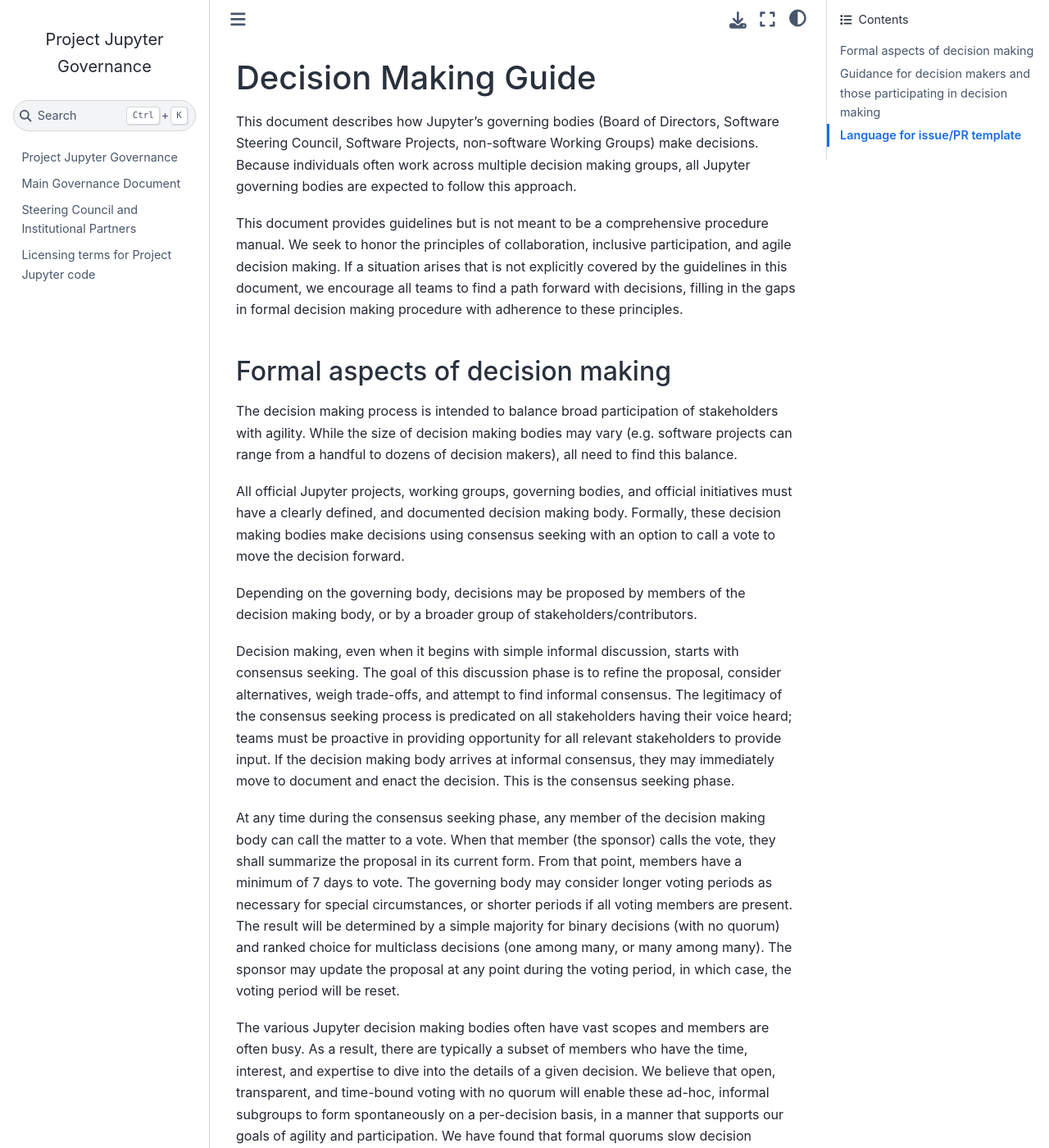
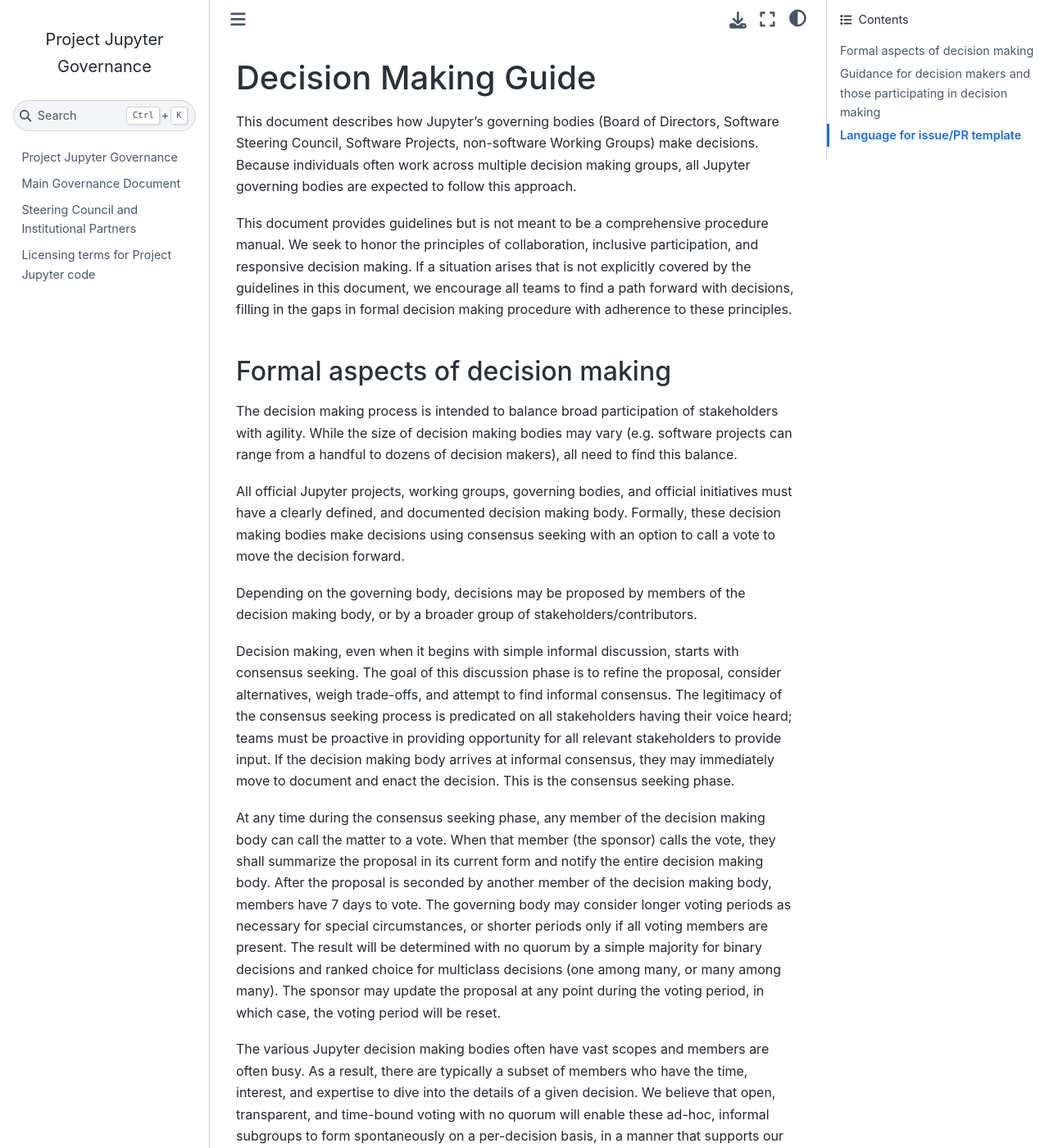
Before and after one commit to jupyter/governance, a Jupyter Book: the page built from decision_making.md, in a window 1280 px wide and 1400 px high. Shown: the whole window at 82% size. Built offline with Jupyter Book 1.0.4 settings and Sphinx 7.4.7 and the Sphinx Book theme 1.1.4, drawn with Linux system fonts in a browser that asks for light colours; pages that are not in the unit, such as notebooks, are missing from menus; some of the changed text lies outside the part shown.

Commit message:
Address review comments

```diff
--- a/decision_making.md
+++ b/decision_making.md
@@ -2,7 +2,7 @@
 
 This document describes how Jupyter’s governing bodies (Board of Directors, Software Steering Council, Software Projects, non-software Working Groups) make decisions. Because individuals often work across multiple decision making groups, all Jupyter governing bodies are expected to follow this approach.
 
-This document provides guidelines but is not meant to be a comprehensive procedure manual. We seek to honor the principles of collaboration, inclusive participation, and agile decision making. If a situation arises that is not explicitly covered by the guidelines in this document, we encourage all teams to find a path forward with decisions, filling in the gaps in formal decision making procedure with adherence to these principles.
+This document provides guidelines but is not meant to be a comprehensive procedure manual. We seek to honor the principles of collaboration, inclusive participation, and responsive decision making. If a situation arises that is not explicitly covered by the guidelines in this document, we encourage all teams to find a path forward with decisions, filling in the gaps in formal decision making procedure with adherence to these principles.
 
 ## Formal aspects of decision making
 
@@ -14,9 +14,9 @@
 
 Decision making, even when it begins with simple informal discussion, starts with consensus seeking. The goal of this discussion phase is to refine the proposal, consider alternatives, weigh trade-offs, and attempt to find informal consensus. The legitimacy of the consensus seeking process is predicated on all stakeholders having their voice heard; teams must be proactive in providing opportunity for all relevant stakeholders to provide input. If the decision making body arrives at informal consensus, they may immediately move to document and enact the decision. This is the consensus seeking phase.
 
-At any time during the consensus seeking phase, any member of the decision making body can call the matter to a vote. When that member (the sponsor) calls the vote, they shall summarize the proposal in its current form. From that point, members have a minimum of 7 days to vote. The governing body may consider longer voting periods as necessary for special circumstances, or shorter periods if all voting members are present. The result will be determined by a simple majority for binary decisions (with no quorum) and ranked choice for multiclass decisions (one among many, or many among many). The sponsor may update the proposal at any point during the voting period, in which case, the voting period will be reset.
+At any time during the consensus seeking phase, any member of the decision making body can call the matter to a vote. When that member (the sponsor) calls the vote, they shall summarize the proposal in its current form and notify the entire decision making body. After the proposal is seconded by another member of the decision making body, members have 7 days to vote. The governing body may consider longer voting periods as necessary for special circumstances, or shorter periods only if all voting members are present. The result will be determined with no quorum by a simple majority for binary decisions and ranked choice for multiclass decisions (one among many, or many among many). The sponsor may update the proposal at any point during the voting period, in which case, the voting period will be reset.
 
-The various Jupyter decision making bodies often have vast scopes and members are often busy. As a result, there are typically a subset of members who have the time, interest, and expertise to dive into the details of a given decision. We believe that open, transparent, and time-bound voting with no quorum will enable these ad-hoc, informal subgroups to form spontaneously on a per-decision basis, in a manner that supports our goals of agility and participation. We have found that formal quorums slow decision making substantially, and don’t actually guarantee true participation.
+The various Jupyter decision making bodies often have vast scopes and members are often busy. As a result, there are typically a subset of members who have the time, interest, and expertise to dive into the details of a given decision. We believe that open, transparent, and time-bound voting with no quorum will enable these ad-hoc, informal subgroups to form spontaneously on a per-decision basis, in a manner that supports our goals of responsiveness and engagement.
 
 Once a decision has been made during the consensus seeking phase, or by a vote, the decision making body will record the decision in an appropriate location that is as open as possible given the decision and work of the particular body.
 
@@ -25,14 +25,15 @@
 - We encourage teams to always seek to balance the core guiding principles of this process as stated above: balancing agile decision making with an open and collaborative culture of participation from all relevant stakeholders.
 - During the consensus seeking phase, don’t interpret a lack of participation, discussion, or feedback as consensus or the lack thereof. Dissent can be silent and sometimes people are supportive but busy.
 - If you are interested in a decision being made, it is your responsibility to encourage voting member/stakeholders/community participation in the decision making process. If you can’t get such participation, you may want to hold off on doing any significant work on the matter.
-- We recognize that a no quorum voting scheme could be mistaken for a low participation voting scheme – that is not our goal. To guard against this, teams should always strive for broad participation.
+- Does this no quorum voting scheme allow a small group of people to commandeer the decision-making process to pass a vote without consensus? We believe our approach mitigates this in two ways:
+  - Voting is meant to be a recourse only invoked after an attempt at open consensus seeking has taken place. Many decisions will never require a vote.
+  - The safeguards of (1) publicly notifying all decision makers that a vote has been called and (2) requiring a 7-day voting period to elapse protect against unilateral decision-making.
 - Special guidelines for software projects making decisions:
   - Add a link to this document in your issue and PR templates along with a link to the decision making body membership (see recommended language below).
   - Create a “Consensus Seeking” and “Vote” tags to make it easy to find issues/PRs where a decision is being made.
   - When a vote is called on GitHub, the sponsor should summarize the decision and paste a checklist of the voting members to use in voting in the top entry (description) of the issue/PR.
   - When communications (in whatever number of channels) point to a discussion that requires a project-wide decision, and before major implementation work starts, a standalone issue should be opened that summarizes the issue, points to relevant prior discussions, and calls for an explicit vote/decision. This issue should be tightly scoped to the relevant decision only, and include the "Vote" tag.
   - When an implementation of a decision appears in pull request, link to the relevant “Vote” issue.
-  - This decision making process is incompatible with individuals merging their own PRs in most situations.
 - Decision making bodies and those proposing decisions should explicitly distinguish between decisions that are two-way doors (easy to reverse later) and one-way doors (difficult or impossible to reverse later). For one-way doors, teams should carefully weigh alternatives and tradeoffs and take extra care to ensure broad participation and stakeholder input. For two-way doors, teams should feel free to move quickly, without compromising the principles and procedures described herein.
 - Do not call a vote to short-circuit an ongoing discussion that is still productive in terms of exploring ideas and feedback. Votes should be called only when discussion has reasonably explored the space and stakeholders have had a voice, to clarify if lack of input is consensus or simply folks being busy, or to record key decisions where an explicit vote will be useful (e.g. to signal an important decision to the broader community).
 
```
